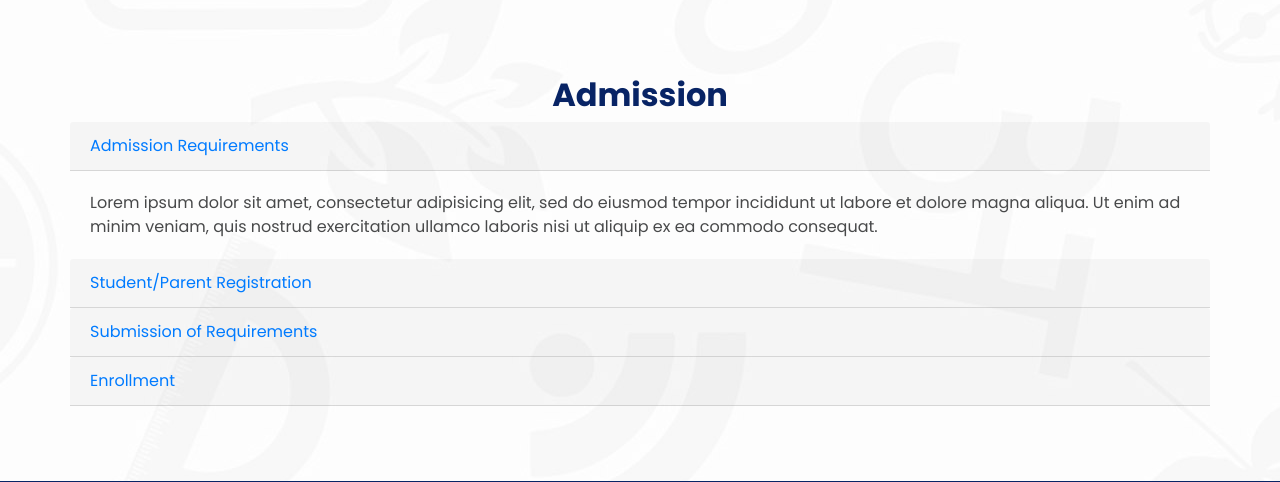
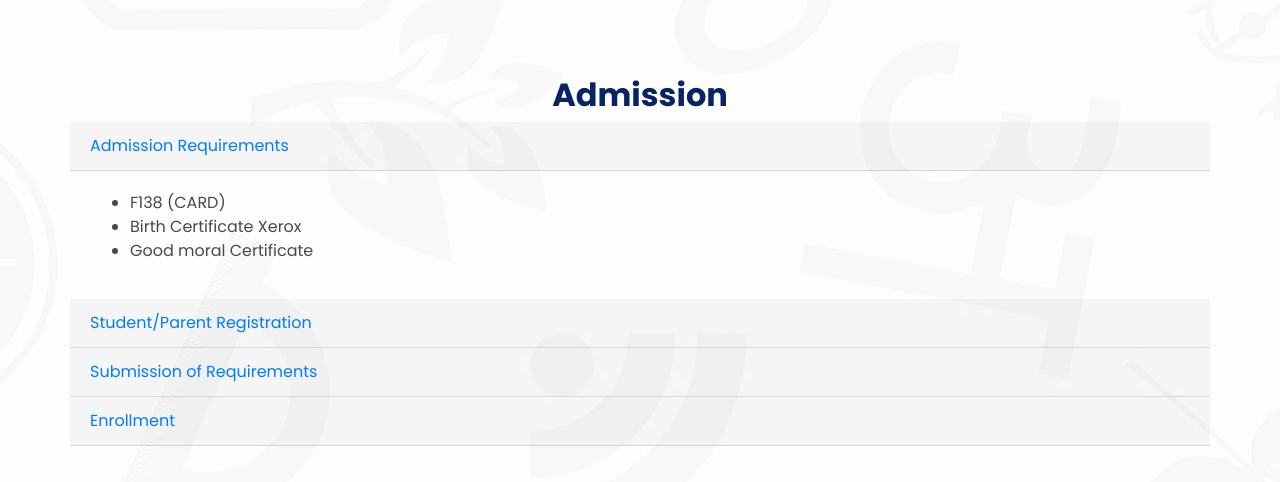
Before and after one commit to Knize-Kazzele/onlineenrollment, a PHP site: page /admission.php in a window 1280 px wide. Shown: the part 204-686 px from the top of the page. Run offline with PHP 8.4, Linux system fonts and the light colour scheme; some libraries are stand-ins or nearby versions.

Commit message:
added information for admission requirements

```diff
--- a/admission.php
+++ b/admission.php
@@ -114,7 +114,11 @@
           </div>
           <div id="collapseOne" class="collapse show" data-parent="#accordion">
             <div class="card-body">
-              Lorem ipsum dolor sit amet, consectetur adipisicing elit, sed do eiusmod tempor incididunt ut labore et dolore magna aliqua. Ut enim ad minim veniam, quis nostrud exercitation ullamco laboris nisi ut aliquip ex ea commodo consequat.
+            <ul>
+              <li>F138 (CARD)</li>
+              <li>Birth Certificate Xerox</li>
+              <li>Good moral Certificate</li>
+            </ul>
             </div>
           </div>
         </div>
```
